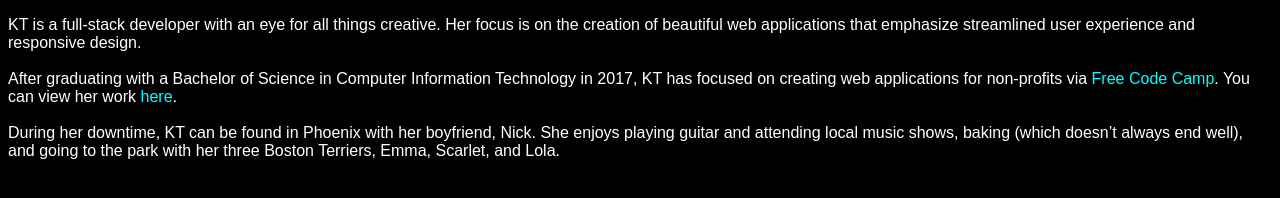
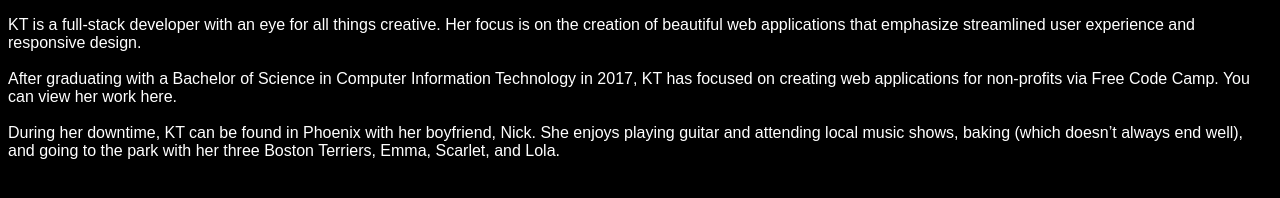
Before and after one commit to ktmcburnie/index, a plain HTML site: page about.html in a window 1280 px wide. Drawn offline with Linux system fonts and the light colour scheme.

Commit message:
Update index.css
change visited and unvisited link colors

```diff
--- a/index.css
+++ b/index.css
@@ -18,9 +18,9 @@ font-family:’Paytone One’, sans-serif;}
 
 /* unvisited link */
 a:link {
-    color: aqua;
+    color: white;
 }
 
 /* visited link */
 a:visited {
-    color: white;
+    color: pink;
```
